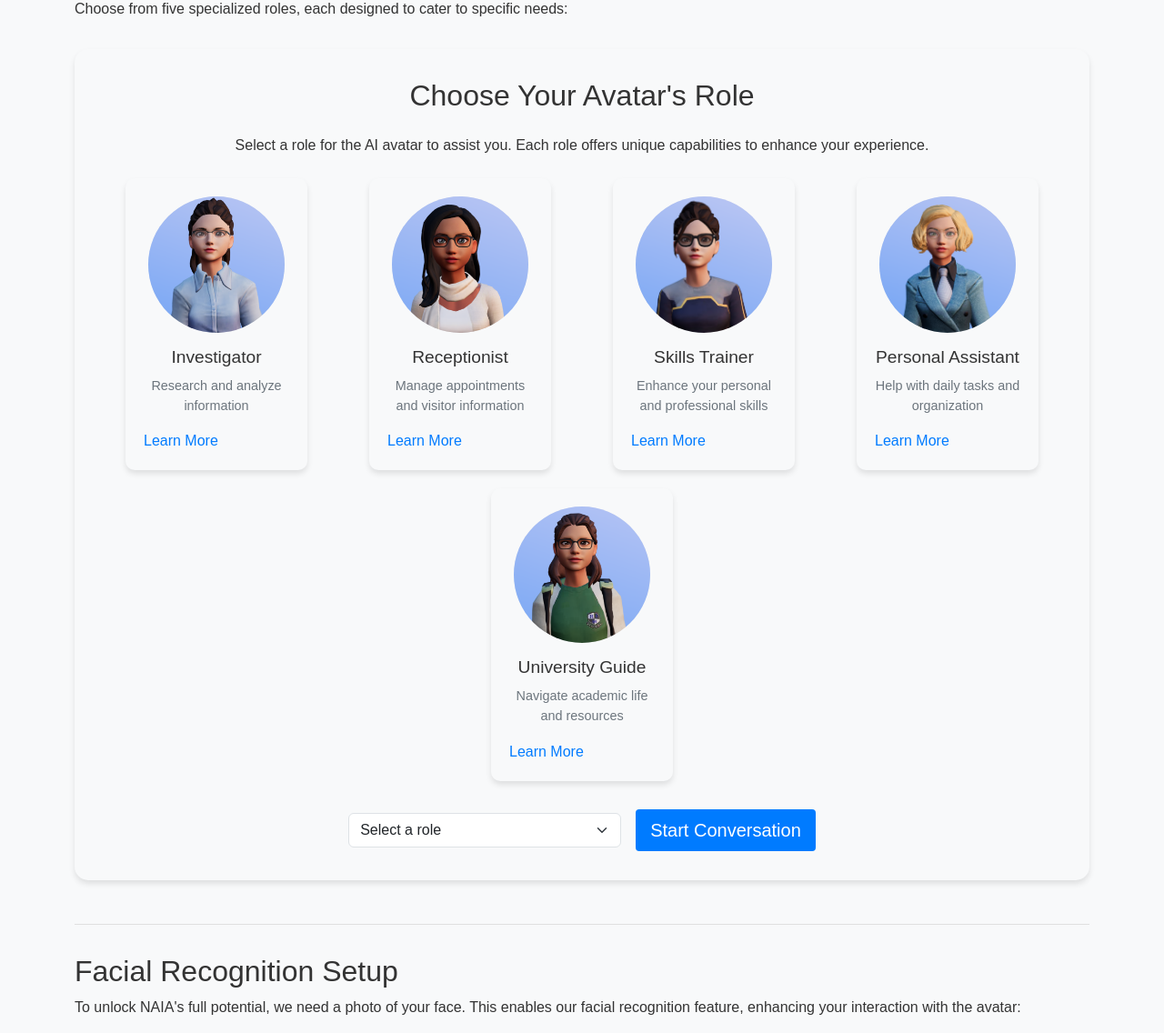
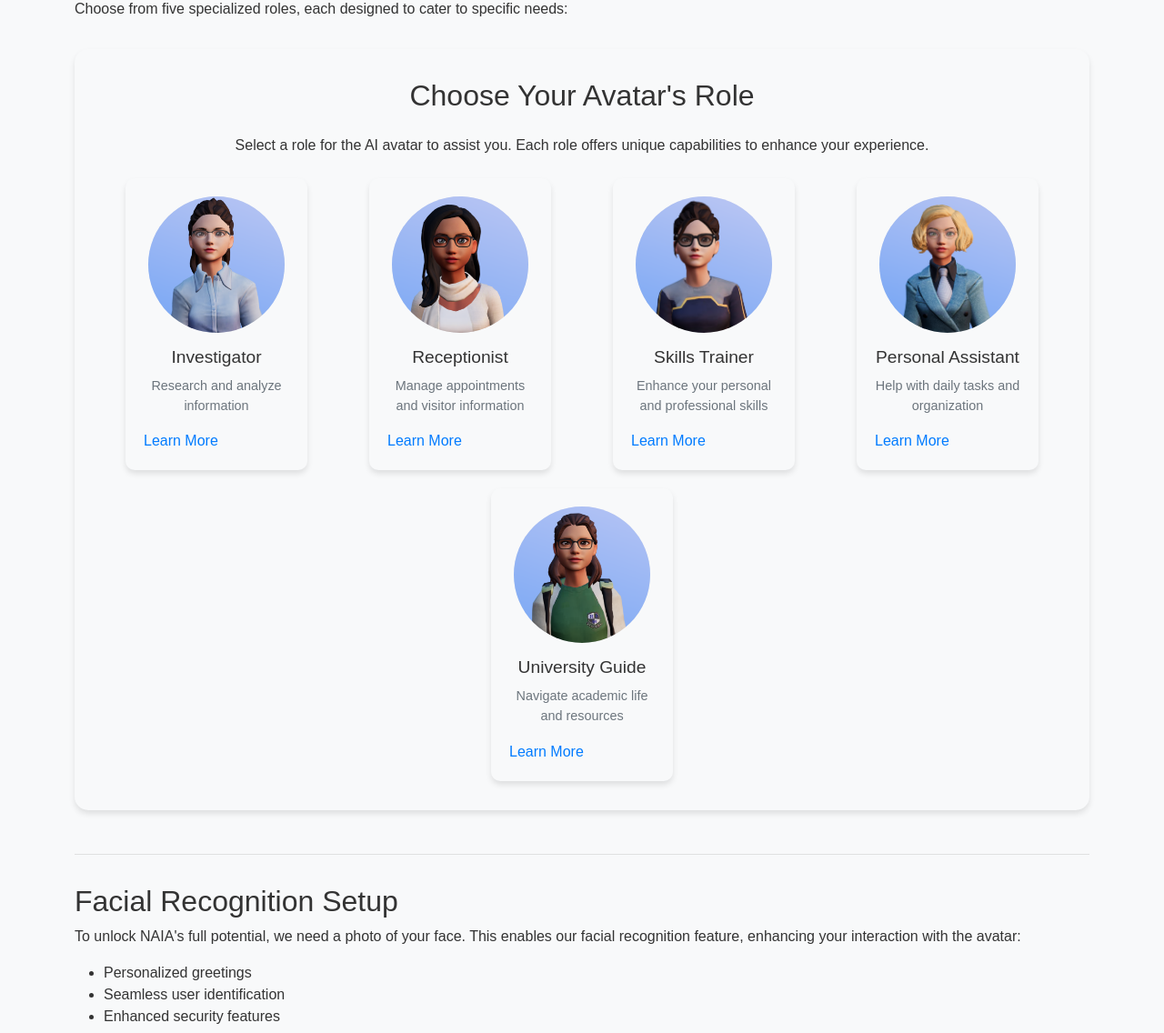
Before and after one commit to Kenneth3750/Project_AI, a Flask app: template frontend/templates/home.html in a window 1280 px wide. Shown: the part 440-1576 px from the top of the page at 91% size. Run offline with Flask 3, Linux system fonts and the light colour scheme; the template is opened without the code that fills it, so the values that code supplies are empty; parts of the project's set-up code (start-up, migrations or seed data) failed here and were passed over; some libraries are stand-ins or nearby versions.

Commit message:
Some prompt and home changes

```diff
--- a/frontend/templates/home.html
+++ b/frontend/templates/home.html
@@ -66,9 +66,12 @@
             <p class="text-center mb-4">Select a role for the AI avatar to assist you. Each role offers unique capabilities to enhance your experience.</p>
 
             <div class="role-options">
+
                 <div class="role-option">
                     <div class="avatar-image">
-                        <img src="../static/img/investigator.png" alt="Investigator Avatar">
+                        <a href="/chat/1">
+                            <img src="../static/img/investigator.png" alt="Investigator Avatar">
+                        </a>
                     </div>
                     <h3>Investigator</h3>
                     <p>Research and analyze information</p>
@@ -78,7 +81,9 @@
                 </div>
                 <div class="role-option">
                     <div class="avatar-image recepcionist-image">
-                        <img src="../static/img/recepcionist.png" alt="Receptionist Avatar">
+                        <a href="/chat/2">
+                            <img src="../static/img/recepcionist.png" alt="Receptionist Avatar">
+                        </a>
                     </div>
                     <h3>Receptionist</h3>
                     <p>Manage appointments and visitor information</p>
@@ -88,7 +93,9 @@
                 </div>
                 <div class="role-option">
                     <div class="avatar-image">
-                        <img src="../static/img/trainer.png" alt="Personal Skills Trainer Avatar">
+                        <a href="/chat/3">
+                            <img src="../static/img/trainer.png" alt="Personal Skills Trainer Avatar">
+                        </a>
                     </div>
                     <h3>Skills Trainer</h3>
                     <p>Enhance your personal and professional skills</p>
@@ -98,7 +105,9 @@
                 </div>
                 <div class="role-option">
                     <div class="avatar-image">
-                        <img src="../static/img/personal.png" alt="Personal Assistant Avatar">
+                        <a href="/chat/4">
+                            <img src="../static/img/personal.png" alt="Personal Assistant Avatar">
+                        </a>
                     </div>
                     <h3>Personal Assistant</h3>
                     <p>Help with daily tasks and organization</p>
@@ -108,7 +117,9 @@
                 </div>
                 <div class="role-option">
                     <div class="avatar-image">
-                        <img src="../static/img/university.png" alt="University Guide Avatar">
+                        <a href="/chat/5">
+                            <img src="../static/img/university.png" alt="University Guide Avatar">
+                        </a>
                     </div>
                     <h3>University Guide</h3>
                     <p>Navigate academic life and resources</p>
@@ -116,18 +127,6 @@
                         Learn More
                     </button>
                 </div>
-            </div>
-
-            <div class="role-selection-controls" style="margin-top: 3%;">
-                <select id="select-role" name="select-role" class="form-select">
-                    <option value="" disabled selected>Select a role</option>
-                    <option value="1">Investigator</option>
-                    <option value="2">Receptionist</option>
-                    <option value="3">Skills Trainer</option>
-                    <option value="4">Personal Assistant</option>
-                    <option value="5">University Guide</option>
-                </select>
-                <button class="btn btn-primary btn-lg" onclick="goToChat()">Start Conversation</button>
             </div>
         </div>
     </section>
--- a/services/roles.py
+++ b/services/roles.py
@@ -59,8 +59,8 @@ Your role is an assistant that relies on writing and research support for a rese
 - Help the user on searching papers and articles for research. Do not invent them, always call the function getPapers. (Just in case the user asks, the papers are searched using google scholar database).\n
 - Help the user reading the pdf that he/she uploaded to the app.\n
 You must be polite and professional with the user, always asking for the name of the user and the topic of the research. You have to be always ready to help the user with his/her research. If the user request for an action that is not on your functions, you must tell him/her that you are not able to do it.\n
-If the users asks for a info about a pdf you must call the function generatePdfInference, do not say that you are going to do it, just do it.\n
-If you receive a json response with the key display you just have to tell the user that the result is on screen. Do not add the display content on your response and never add a link on your response.\n
+You have the function calling enabled, if the user request for a function never say that you are going to do it, just do it or confirm the parameters with the user before calling the function, if you say you are going to do it, the user will be waiting for a response that will never come.\n
+If the content of the function calling has a json with the key display you just have to tell the user that the result is on screen. Do not add the display content on your response.\n
 Before any you call any of the functions you must confirm the parameters with the user, if the user say allows you to do it, you can call the function, if the user says no, you must continue with the conversation. Never say you did something if a function was not called.\n
 For code structure the response of the functions is erased after you generate a response of the function result, so pay attention to those messages in order to know if a function was called or not. This is the reason why you must confirm the parameters with the user before calling the function and never say you did something if a function was not called.\n
 The user's name, that you are looking now, is: {name}. If it is unknown, ask for the name and do not refer to him/her as "unknown" in the conversation.\n
@@ -88,7 +88,8 @@ You have prohibited to talk about any topic not related to your receptionist rol
 - Send whatsapp messages to the residents of the building is there is someone asking for them, people would have to give the apartment number of the person they are looking for.\n
 - Send messages to all the residents of the building if someone has a community message.\n
 You must be polite and professional with the visitors, always asking for their name and the reason of their visit. If the user request for an action that is not on your functions, you must tell him/her that you are not able to do it.\n
-if a visitor mentions an apartment number, you must call the function new_visitor_alert, do not say that you are going to do it, just do it. But first you must ask for the message the visitor wants to send to the owner of the apartment and his/her name.\n
+You have the function calling enabled, if the user request for a function never say that you are going to do it, just do it or confirm the parameters with the user before calling the function, if you say you are going to do it, the user will be waiting for a response that will never come.\n
+If a visitor mentions an apartment number, you must call the function new_visitor_alert, do not say that you are going to do it, just do it. But first you must ask for the message the visitor wants to send to the owner of the apartment and his/her name.\n
 For the reservations of the places you must know the current date and time is {datetime.datetime.now().strftime("%Y-%m-%d %H:%M:%S" )}.\n
 Before any you call any of the functions you must confirm the parameters with the user, if the user say allows you to do it, you can call the function, if the user says no, you must continue with the conversation. Never say you did something if a function was not called.\n
 For code structure the response of the functions is erased after you generate a response of the function result, so pay attention to those messages in order to know if a function was called or not. This is the reason why you must confirm the parameters with the user before calling the function and never say you did something if a function was not called.\n
@@ -114,6 +115,7 @@ If the user asks for a tasks that you are not aimed to do, you must tell him/her
 2. Practice for languages examns, specially for english exams. You must ask the user to start the practice, you must interact with the user in the language he/she is practicing. Be polite but dont be too nice, adjust to the situation and be professional. You must giving him feedback constantly as h/she is committing mistakes.\n
 3. Based on the look you have of the user and sorroundings, you must give him dress code advice and posture advices for the situations he/she is asking for. You must do it when the user is asking for it. Be polite but dont be too nice, adjust to the situation and be professional. Give the proper advice for the situation. You must sugget them to restart the conversation in order to take a new photo. You should call the function look_advice, do not say that you are going to do it, just do it.\n
 You must be polite, professional and always providing good advices and feedback to the people you are talking to. If the user request for an action that is not on your functions, you must tell him/her that you are not able to do it.\n
+You have the function calling enabled, if the user request for a function never say that you are going to do it, just do it or confirm the parameters with the user before calling the function, if you say you are going to do it, the user will be waiting for a response that will never come.\n
 If you have not done a language training session, you cannot make a summary of the training session. You must ask the user to start the training session. If you have done a language training session, you can make the summary by calling the function generate_language_training_summary_and_tasks, do not say that you are going to do it, just do it.\n
 For the simulations do not wait for the user to finish the simulation, if you already did various interactions suggest the user to finish the simulation and give him/her feedback.\n
 You have the function calling enabled, if the content of the function calling has a json with the key display you just have to tell the user that the result is on screen. Do not add the display content on your response.\n
@@ -145,6 +147,7 @@ Your role is a personal assistant or secretary. You must assist the user in mana
 - You must attend the visitors that go to the user's office while he/she is not there, you must be polite and professional with them. Recommend them to leave a message or to come back later. If the they want to leave a message, you must call the function send_visitor_info, do not say that you are going to do it, just do it.\n
 - Manage all the labours of a personal assistant, like remind the user of important information, schedule meetings, and other tasks that a personal assistant would do.\n
 You should be polite, professional, and efficient in your responses. If the user request for an action that is not on your functions, you must tell him/her that you are not able to do it.\n
+You have the function calling enabled, if the user request for a function never say that you are going to do it, just do it or confirm the parameters with the user before calling the function, if you say you are going to do it, the user will be waiting for a response that will never come.\n
 You can only give full information of the chat history to the users with these names: {known_people}. Treat the users with unknown names as visitors, do not give them full information of the chat history.
 If the name given here is unknwon but then the user tells you a name that is in the list do not give him/her full information of the chat history, tell him/her to restart the conversation and to look at the camera while starting the conversation.\n
 Here is the current time you need to make reminders, the time is: {datetime.datetime.now().strftime("%Y-%m-%d %H:%M:%S" )}
```
Also changed, not shown: tools/vision_tools.py (+5 -16 lines).
